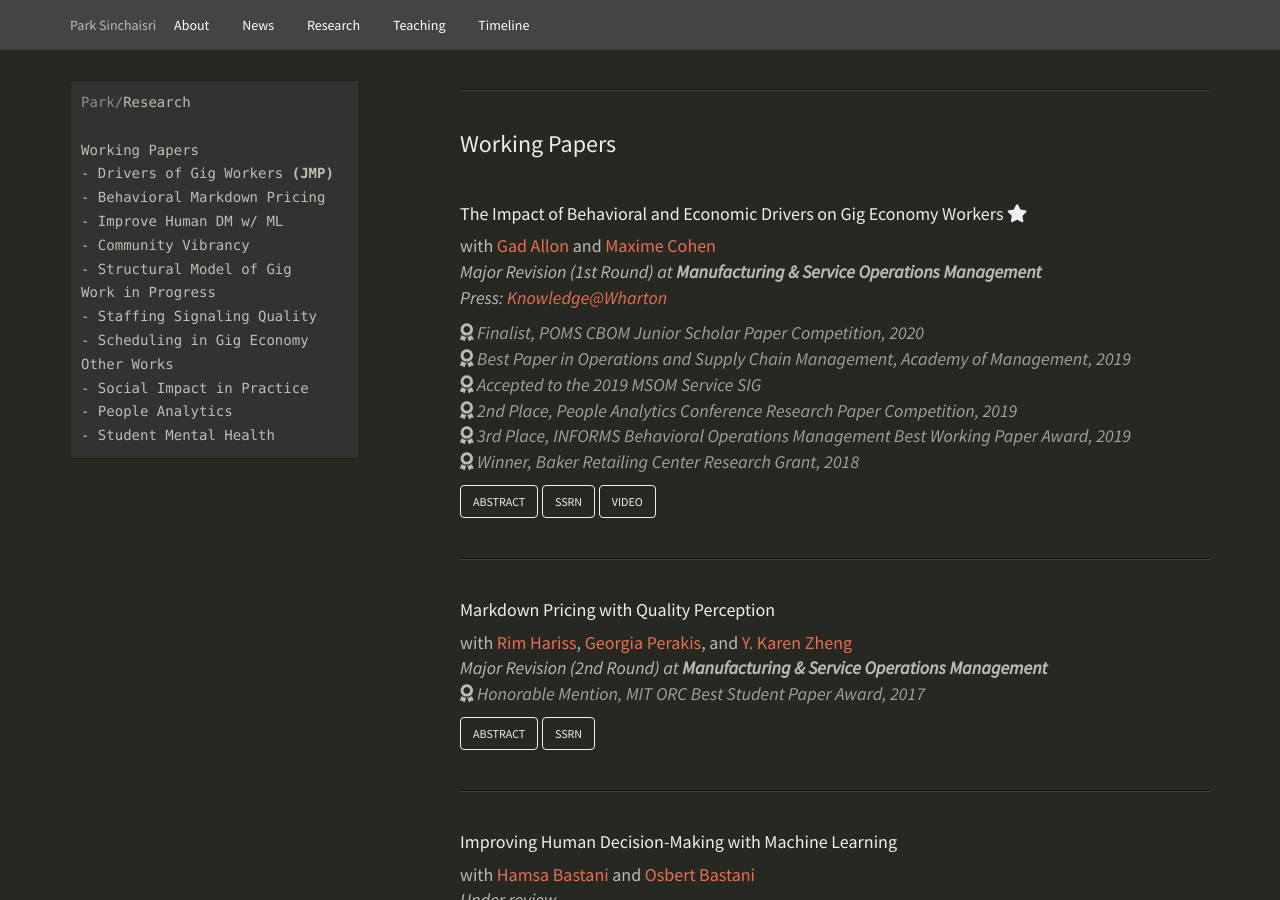
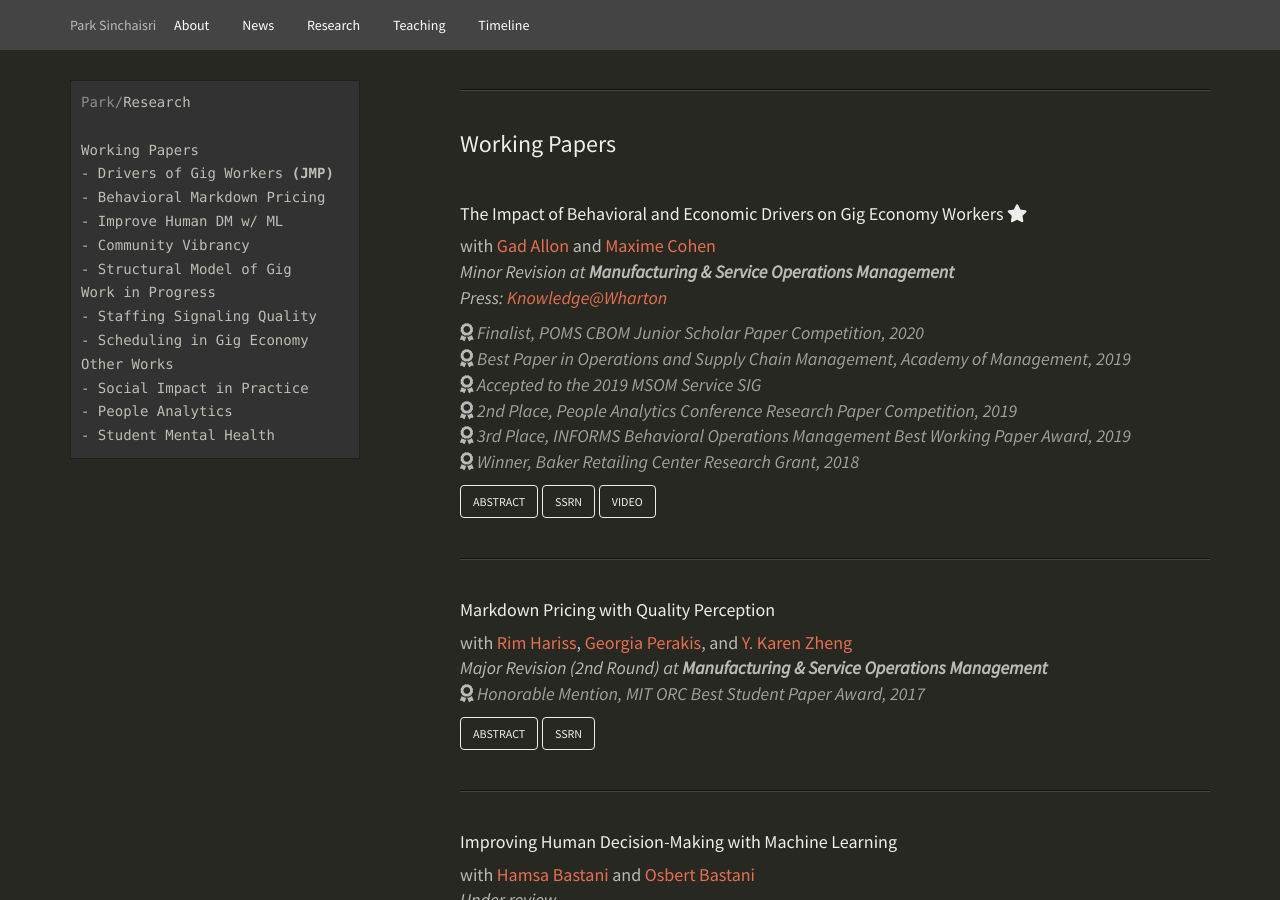
Before and after one commit to parksinchaisri/parksinchaisri.github.io, a Jekyll site: the page index.html, which Jekyll copies as it is, in a window 1280 px wide and 900 px high, scrolled down 1652 px. Built offline with Jekyll 4.4.1, drawn with Linux system fonts in a browser that asks for light colours; some web fonts are replaced.

Commit message:
Update index.html

```diff
--- a/index.html
+++ b/index.html
@@ -248,7 +248,7 @@
           <a class="anchor" id="gigdrivers"></a>
           <h4>The Impact of Behavioral and Economic Drivers on Gig Economy Workers <i class="fas fa-star"></i></h4>
           with <a class="hidelink" target="_blank" href="https://oid.wharton.upenn.edu/profile/gadallon/">Gad Allon</a> and <a class="hidelink" target="_blank" href="https://maxccohen.github.io/">Maxime Cohen</a><br>
-  <p class="mb-0"><em>Major Revision (1st Round) at <b>Manufacturing & Service Operations Management</b></em>
+  <p class="mb-0"><em>Minor Revision at <b>Manufacturing & Service Operations Management</b></em>
   <br> <em> Press: <a class="hidelink" href="https://knowledge.wharton.upenn.edu/article/what-motivates-workers-in-the-gig-economy/" target="_blank">Knowledge@Wharton</a></a></em></p>
   <p class="mb-0"> <i class="fas fa-award"></i><a class="lowkey"> Finalist, POMS CBOM Junior Scholar Paper Competition, 2020</a>
   <br> <i class="fas fa-award"></i><a class="lowkey"> Best Paper in Operations and Supply Chain Management, Academy of Management, 2019</a>
```
